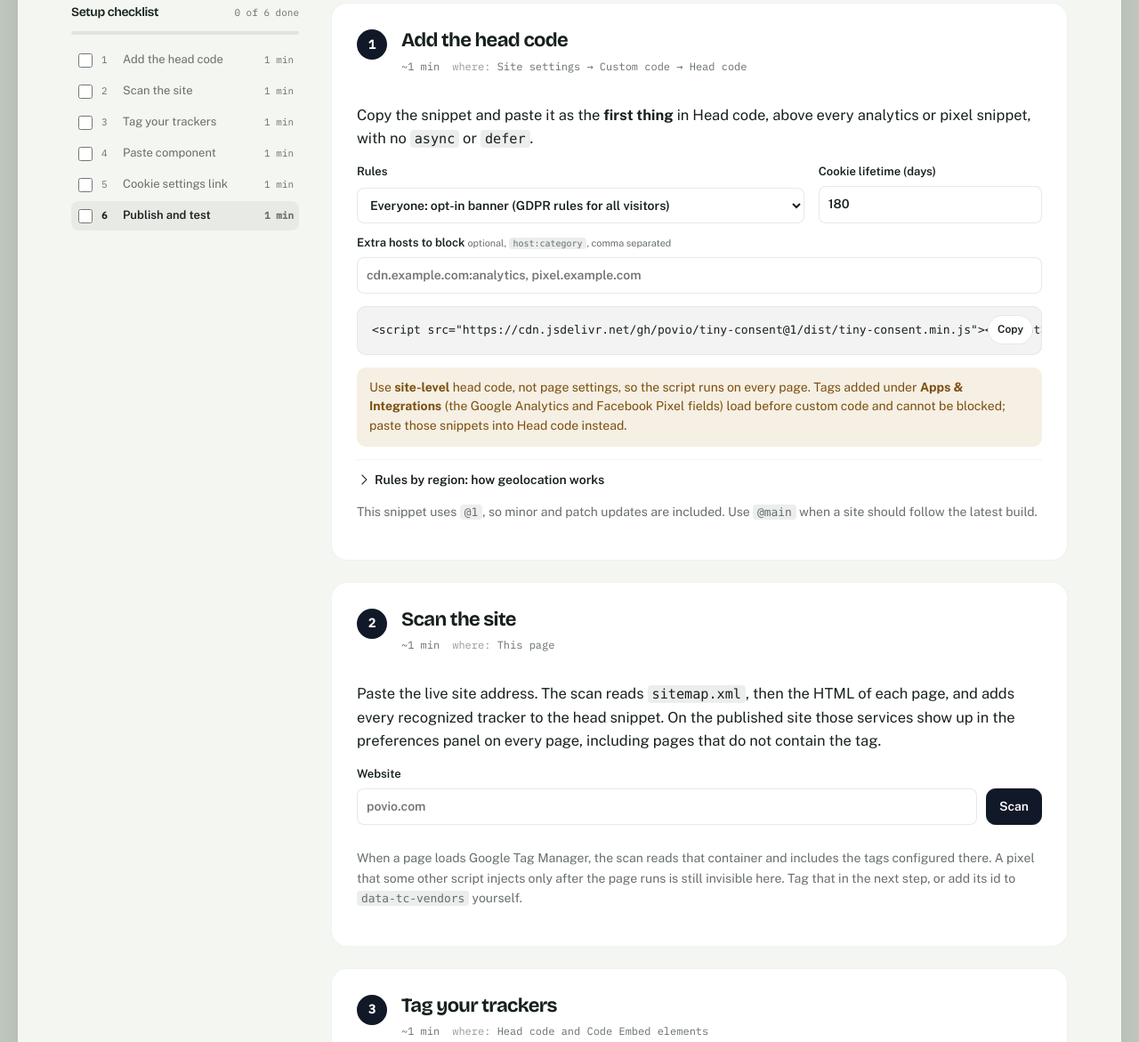
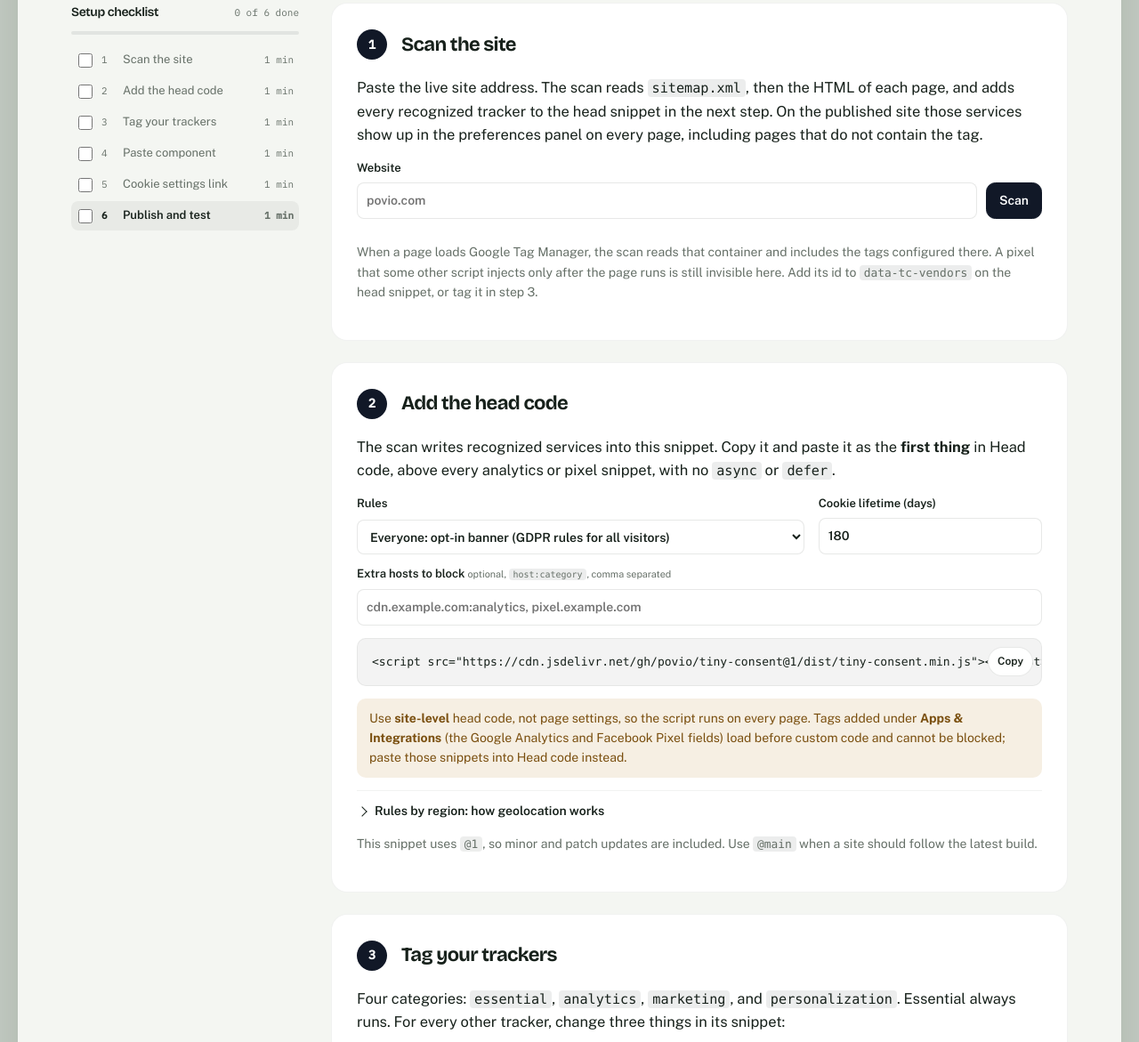
Before and after one commit to povio/tiny-consent, a website: page index.html in a window 1280 px wide. Shown: the part 497-1668 px from the top of the page at 89% size. Drawn offline with nearby package versions, Linux system fonts and the light colour scheme.

Commit message:
Upgrades

```diff
--- a/docs.js
+++ b/docs.js
@@ -85,25 +85,23 @@
 		scannedVendorIds = result.vendors.map((vendor) => vendor.id);
 		renderHead();
 		scanList.hidden = result.vendors.length === 0;
-    scanList.replaceChildren(...result.vendors.map((vendor) => {
+		scanList.replaceChildren(
+			...result.vendors.map((vendor) => {
 				const item = document.createElement('li');
 				const title = document.createElement('strong');
 				title.textContent = vendor.name;
 				const meta = document.createElement('div');
 				meta.className = 'doc-scan_meta';
-      const cookies = vendor.cookies.length
-        ? vendor.cookies.map((cookie) => `${cookie.name} (${cookie.duration})`).join(', ')
-        : 'No cookies listed';
+				const cookies = vendor.cookies.length ? vendor.cookies.map((cookie) => `${cookie.name} (${cookie.duration})`).join(', ') : 'No cookies listed';
 				const where = vendor.pages === 1 ? '1 page' : `${vendor.pages} pages`;
 				meta.textContent = `${vendor.category} · ${where} · ${cookies}`;
 				item.append(title, meta);
 				return item;
-    }));
-    const pageNote = result.capped
-      ? `Stopped after ${result.pagesScanned} pages.`
-      : `Read ${result.pagesScanned} of ${result.pagesListed} pages.`;
+			}),
+		);
+		const pageNote = result.capped ? `Stopped after ${result.pagesScanned} pages.` : `Read ${result.pagesScanned} of ${result.pagesListed} pages.`;
 		if (result.vendors.length) {
-      scanMessage(`${pageNote} Added ${result.vendors.length} ${result.vendors.length === 1 ? 'service' : 'services'} to the head snippet in step 1.`, 'ok');
+			scanMessage(`${pageNote} Added ${result.vendors.length} ${result.vendors.length === 1 ? 'service' : 'services'} to the head snippet in step 2.`, 'ok');
 		} else {
 			scanMessage(`${pageNote} No known trackers were in the HTML.`, 'ok');
 		}
--- a/index.html
+++ b/index.html
@@ -52,7 +52,7 @@
           <div>
             <h1 class="b-h1">Cookie consent for Webflow sites you build.</h1>
             <div class="b-actions">
-              <a class="b-btn" href="#head">Start with step 1</a>
+              <a class="b-btn" href="#scan">Start with step 1</a>
               <button type="button" class="b-btn b-btn--ghost" data-preview="launch">Preview the banner</button>
             </div>
           </div>
@@ -103,13 +103,13 @@
           </div>
           <div class="doc-rail_bar" aria-hidden="true"><span id="rail-progress"></span></div>
           <ol class="doc-rail_list" id="rail">
+            <li class="doc-rail_item" data-step="scan">
+              <input class="doc-rail_check" type="checkbox" id="done-scan" aria-label="Mark step 1, scan the site, as done" />
+              <a class="doc-rail_link" href="#scan"><span class="doc-rail_num">1</span><span class="doc-rail_name">Scan the site</span><span class="doc-rail_time">1 min</span></a>
+            </li>
             <li class="doc-rail_item" data-step="head">
-              <input class="doc-rail_check" type="checkbox" id="done-head" aria-label="Mark step 1, add the head code, as done" />
-              <a class="doc-rail_link" href="#head"><span class="doc-rail_num">1</span><span class="doc-rail_name">Add the head code</span><span class="doc-rail_time">1 min</span></a>
-            </li>
-            <li class="doc-rail_item" data-step="scan">
-              <input class="doc-rail_check" type="checkbox" id="done-scan" aria-label="Mark step 2, scan the site, as done" />
-              <a class="doc-rail_link" href="#scan"><span class="doc-rail_num">2</span><span class="doc-rail_name">Scan the site</span><span class="doc-rail_time">1 min</span></a>
+              <input class="doc-rail_check" type="checkbox" id="done-head" aria-label="Mark step 2, add the head code, as done" />
+              <a class="doc-rail_link" href="#head"><span class="doc-rail_num">2</span><span class="doc-rail_name">Add the head code</span><span class="doc-rail_time">1 min</span></a>
             </li>
             <li class="doc-rail_item" data-step="trackers">
               <input class="doc-rail_check" type="checkbox" id="done-trackers" aria-label="Mark step 3, tag your trackers, as done" />
@@ -135,17 +135,45 @@
       <ol class="doc-steps">
 
         <!-- Step 1 -->
-        <li class="doc-step" id="head" data-step="head">
+        <li class="doc-step" id="scan" data-step="scan">
           <header class="doc-step_head">
             <span class="doc-step_num" aria-hidden="true">1</span>
             <div class="doc-step_titles">
-              <h2>Add the head code</h2>
-              <p class="doc-step_meta"><span class="doc-step_time">1 min</span><span class="doc-step_where">Site settings → Custom code → Head code</span></p>
+              <h2>Scan the site</h2>
             </div>
           </header>
           <p>
-            Copy the snippet and paste it as the <strong>first thing</strong> in Head code, above every analytics or
-            pixel snippet, with no <code>async</code> or <code>defer</code>.
+            Paste the live site address. The scan reads <code>sitemap.xml</code>, then the HTML of each page, and adds
+            every recognized tracker to the head snippet in the next step. On the published site those services show up
+            in the preferences panel on every page, including pages that do not contain the tag.
+          </p>
+          <form class="doc-scan" id="scan-form">
+            <label>
+              <span>Website</span>
+              <input type="text" name="url" inputmode="url" required placeholder="povio.com" autocomplete="url" spellcheck="false" />
+            </label>
+            <button type="submit" class="demo-btn">Scan</button>
+          </form>
+          <p class="doc-paste_status" id="scan-status" hidden></p>
+          <ul class="doc-scan_list" id="scan-list" hidden></ul>
+          <p class="doc-note">
+            When a page loads Google Tag Manager, the scan reads that container and includes the tags configured
+            there. A pixel that some other script injects only after the page runs is still invisible here. Add its
+            id to <code>data-tc-vendors</code> on the head snippet, or tag it in step 3.
+          </p>
+        </li>
+
+        <!-- Step 2 -->
+        <li class="doc-step" id="head" data-step="head">
+          <header class="doc-step_head">
+            <span class="doc-step_num" aria-hidden="true">2</span>
+            <div class="doc-step_titles">
+              <h2>Add the head code</h2>
+            </div>
+          </header>
+          <p>
+            The scan writes recognized services into this snippet. Copy it and paste it as the <strong>first thing</strong>
+            in Head code, above every analytics or pixel snippet, with no <code>async</code> or <code>defer</code>.
           </p>
           <form class="doc-config" id="config">
             <label>
@@ -215,43 +243,12 @@
           </p>
         </li>
 
-        <!-- Step 2 -->
-        <li class="doc-step" id="scan" data-step="scan">
-          <header class="doc-step_head">
-            <span class="doc-step_num" aria-hidden="true">2</span>
-            <div class="doc-step_titles">
-              <h2>Scan the site</h2>
-              <p class="doc-step_meta"><span class="doc-step_time">1 min</span><span class="doc-step_where">This page</span></p>
-            </div>
-          </header>
-          <p>
-            Paste the live site address. The scan reads <code>sitemap.xml</code>, then the HTML of each page, and adds
-            every recognized tracker to the head snippet. On the published site those services show up in the preferences
-            panel on every page, including pages that do not contain the tag.
-          </p>
-          <form class="doc-scan" id="scan-form">
-            <label>
-              <span>Website</span>
-              <input type="text" name="url" inputmode="url" required placeholder="povio.com" autocomplete="url" spellcheck="false" />
-            </label>
-            <button type="submit" class="demo-btn">Scan</button>
-          </form>
-          <p class="doc-paste_status" id="scan-status" hidden></p>
-          <ul class="doc-scan_list" id="scan-list" hidden></ul>
-          <p class="doc-note">
-            When a page loads Google Tag Manager, the scan reads that container and includes the tags configured
-            there. A pixel that some other script injects only after the page runs is still invisible here. Tag that
-            in the next step, or add its id to <code>data-tc-vendors</code> yourself.
-          </p>
-        </li>
-
         <!-- Step 3 -->
         <li class="doc-step" id="trackers" data-step="trackers">
           <header class="doc-step_head">
             <span class="doc-step_num" aria-hidden="true">3</span>
             <div class="doc-step_titles">
               <h2>Tag your trackers</h2>
-              <p class="doc-step_meta"><span class="doc-step_time">1 min</span><span class="doc-step_where">Head code and Code Embed elements</span></p>
             </div>
           </header>
           <p>
@@ -307,7 +304,6 @@
             <span class="doc-step_num" aria-hidden="true">4</span>
             <div class="doc-step_titles">
               <h2>Paste the component into the Designer</h2>
-              <p class="doc-step_meta"><span class="doc-step_time">1 min</span><span class="doc-step_where">Designer → your footer</span></p>
             </div>
           </header>
           <p>
@@ -385,7 +381,6 @@
             <span class="doc-step_num" aria-hidden="true">5</span>
             <div class="doc-step_titles">
               <h2>Add a "Cookie settings" link</h2>
-              <p class="doc-step_meta"><span class="doc-step_time">1 min</span><span class="doc-step_where">Designer → footer link → Element settings → Custom attributes</span></p>
             </div>
           </header>
           <p>
@@ -404,7 +399,6 @@
             <span class="doc-step_num" aria-hidden="true">6</span>
             <div class="doc-step_titles">
               <h2>Publish and test</h2>
-              <p class="doc-step_meta"><span class="doc-step_time">1 min</span><span class="doc-step_where">Your .webflow.io staging domain, in a private window</span></p>
             </div>
           </header>
           <p>Publish to staging first and walk through this list in a private window with DevTools open.</p>
--- a/styles.css
+++ b/styles.css
@@ -9,7 +9,7 @@
 */
 
 :root {
-  --tc-font: ui-sans-serif, system-ui, -apple-system, "Segoe UI", Roboto, sans-serif;
+	--tc-font: ui-sans-serif, system-ui, -apple-system, 'Segoe UI', Roboto, sans-serif;
 	--tc-bg: #ffffff;
 	--tc-text: #111827;
 	--tc-muted: #6b7280;
@@ -40,7 +40,9 @@
 	padding: 22px 22px 20px;
 	background-color: var(--tc-bg);
 	border-radius: var(--tc-radius-panel);
-  box-shadow: 0 20px 50px rgba(0, 0, 0, 0.18), 0 0 0 1px rgba(0, 0, 0, 0.05);
+	box-shadow:
+		0 20px 50px rgba(0, 0, 0, 0.18),
+		0 0 0 1px rgba(0, 0, 0, 0.05);
 }
 
 .tc-banner_body {
@@ -107,7 +109,9 @@
 	text-align: center;
 	text-decoration: none;
 	cursor: pointer;
-  transition: background-color 120ms ease, border-color 120ms ease;
+	transition:
+		background-color 120ms ease,
+		border-color 120ms ease;
 }
 
 /* Hover: a slightly lighter fill, no movement. */
@@ -614,7 +618,9 @@ body {
 .demo-btn {
 	text-decoration: none;
 	display: inline-block;
-  transition: background-color 120ms ease, border-color 120ms ease;
+	transition:
+		background-color 120ms ease,
+		border-color 120ms ease;
 }
 
 .demo-btn:hover {
@@ -628,7 +634,7 @@ body {
 /* ---------- Live preview (the real component at the end of the page) ---------- */
 
 /* Hidden until launched; the script's own boot CSS takes over from there. */
-html:not(.doc-preview-on) [data-tc="root"] {
+html:not(.doc-preview-on) [data-tc='root'] {
 	display: none !important;
 }
 
@@ -910,7 +916,7 @@ html:not(.doc-preview-on) [data-tc="root"] {
 
 .doc-step_head {
 	display: flex;
-  align-items: flex-start;
+	align-items: center;
 	gap: 16px;
 	margin-bottom: 18px;
 }
@@ -920,7 +926,7 @@ html:not(.doc-preview-on) [data-tc="root"] {
 }
 
 .doc-step_head h2 {
-  margin: 0 0 6px;
+	margin: 0;
 	font-size: 22px;
 	letter-spacing: -0.015em;
 	line-height: 1.2;
@@ -1029,7 +1035,9 @@ html:not(.doc-preview-on) [data-tc="root"] {
 	background: var(--tc-bg);
 	color: var(--tc-text);
 	cursor: pointer;
-  transition: background-color 120ms ease, border-color 120ms ease;
+	transition:
+		background-color 120ms ease,
+		border-color 120ms ease;
 }
 
 .doc-copy:hover {
@@ -1414,7 +1422,9 @@ html.design-b :focus-visible {
 	margin: 14px auto;
 	background: var(--b-board);
 	border-radius: 18px;
-  box-shadow: inset 0 1px 0 rgba(255, 255, 255, 0.7), 0 24px 60px rgba(23, 33, 27, 0.14);
+	box-shadow:
+		inset 0 1px 0 rgba(255, 255, 255, 0.7),
+		0 24px 60px rgba(23, 33, 27, 0.14);
 }
 
 .b-pad {
@@ -1575,9 +1585,7 @@ html.design-b :focus-visible {
 	position: relative;
 	padding: 22px 18px 18px;
 	border: 1.5px solid var(--b-select);
-  background:
-    linear-gradient(rgba(41, 108, 245, 0.05) 1px, transparent 1px),
-    linear-gradient(90deg, rgba(41, 108, 245, 0.05) 1px, transparent 1px);
+	background: linear-gradient(rgba(41, 108, 245, 0.05) 1px, transparent 1px), linear-gradient(90deg, rgba(41, 108, 245, 0.05) 1px, transparent 1px);
 	background-size: 18px 18px;
 	background-color: rgba(41, 108, 245, 0.03);
 }
@@ -1602,8 +1610,12 @@ html.design-b :focus-visible {
 }
 
 @keyframes b-handle-in {
-  0% { transform: scale(0); }
-  100% { transform: scale(1); }
+	0% {
+		transform: scale(0);
+	}
+	100% {
+		transform: scale(1);
+	}
 }
 
 @media (prefers-reduced-motion: reduce) {
@@ -1633,15 +1645,38 @@ html.design-b :focus-visible {
 	border: 1.5px solid var(--b-select);
 }
 
-.b-handle--nw { top: -4px; left: -4px; }
-.b-handle--ne { top: -4px; right: -4px; }
-.b-handle--sw { bottom: -4px; left: -4px; }
-.b-handle--se { bottom: -4px; right: -4px; }
-.b-handle--n { top: -4px; left: calc(50% - 4px); }
-.b-handle--s { bottom: -4px; left: calc(50% - 4px); }
+.b-handle--nw {
+	top: -4px;
+	left: -4px;
+}
+.b-handle--ne {
+	top: -4px;
+	right: -4px;
+}
+.b-handle--sw {
+	bottom: -4px;
+	left: -4px;
+}
+.b-handle--se {
+	bottom: -4px;
+	right: -4px;
+}
+.b-handle--n {
+	top: -4px;
+	left: calc(50% - 4px);
+}
+.b-handle--s {
+	bottom: -4px;
+	left: calc(50% - 4px);
+}
 
 .b-stage {
-  font-family: ui-sans-serif, system-ui, -apple-system, 'Segoe UI', sans-serif;
+	font-family:
+		ui-sans-serif,
+		system-ui,
+		-apple-system,
+		'Segoe UI',
+		sans-serif;
 }
 
 .b-stage .tc-banner {
```
Also changed, not shown: api/scan.js (added, +19 -0 lines), build.mjs (+25 -0 lines), vercel.json (added), 1 other file. Lines whose indentation alone changed are shown as unchanged.
